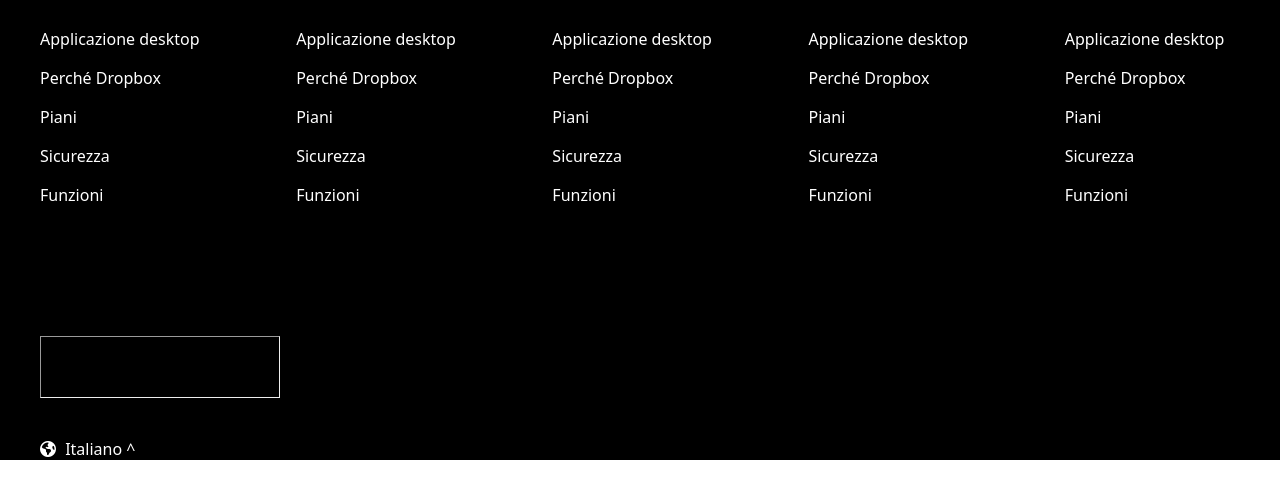
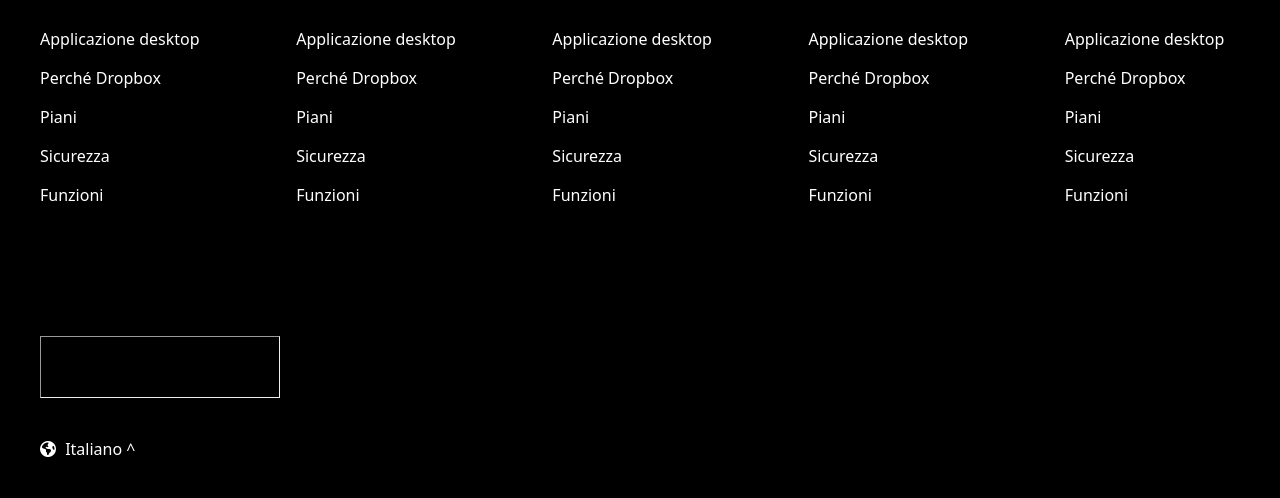
Before and after one commit to WilliamHaxhija/htmlcss-dropbox, a plain HTML site: page index.html in a window 1280 px wide. Shown: the part 7312-7810 px from the top of the page. Before the commit the page ends 7772 px from the top, so only its background shows below. Drawn offline with Linux system fonts and the light colour scheme.

Commit message:
fix: footer dimension

```diff
--- a/style.css
+++ b/style.css
@@ -519,3 +519,7 @@
 footer i {
     margin-right: 5px;
 }
+
+footer .container-hr {
+    padding-bottom: 60px;
+}
```
